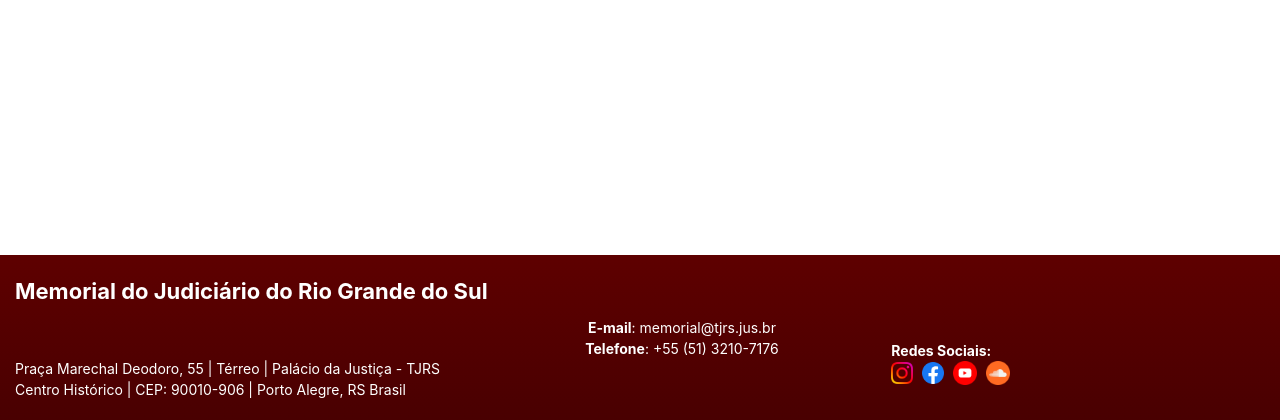
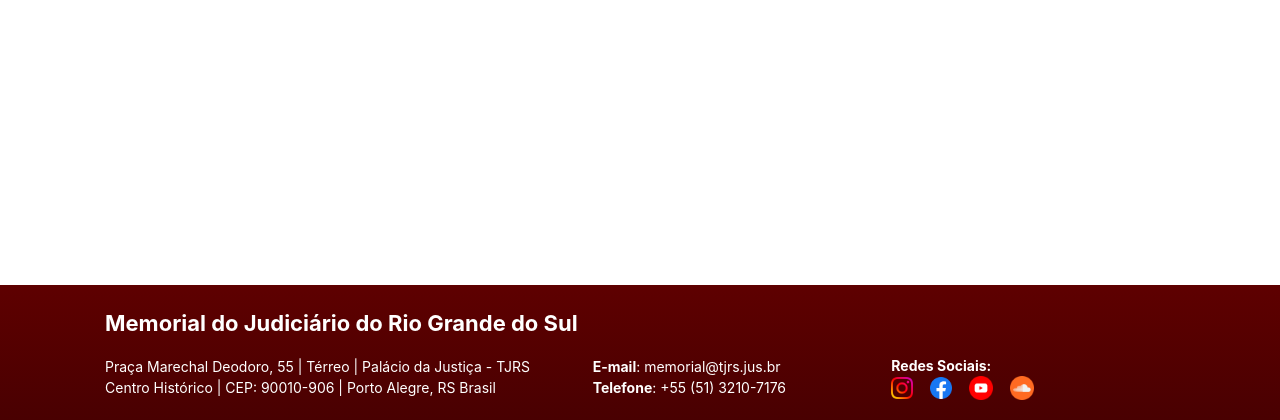
Before and after one commit to luornel/MemorialTJRS, a PHP site: page /footer.html in a window 1280 px wide. Shown: the part 380-800 px from the top of the page. Run offline with PHP 8.4, Linux system fonts and the light colour scheme.

Commit message:
Update footer.css

```diff
--- a/footer.css
+++ b/footer.css
@@ -1,7 +1,6 @@
 .footer {
     background: linear-gradient(to bottom, #5E0000, #490001);
     color: #ffffff;
-    padding: 10px 0 0;
     font-size: 14px;
     position: absolute;
     bottom: 0;
@@ -9,8 +8,7 @@
 }
 
 .footer .container {
-    max-width: 1400px;
-    margin: 0 auto;
+    max-width: 1100px;
     display: flex;
     justify-content: space-between;
     align-items: center;
@@ -18,46 +16,19 @@
 
 
 .footer  {
-    padding: 20px 0;
+    padding: 20px;
     white-space: nowrap;
-    margin-bottom: 0;
 }
 
 .titulo-footer {
     color: #ffffff;
     font-size: 22px;
     transition: color 0.3s;
-    text-decoration: none;
-    text-align: center;
-}
-
-.copy {
-    font-size: 22px;
-}
-
-.titulo:hover {
-    color: #DE0000;
-    text-decoration: none;
-}
-
-.footer-text-left {
-    text-align: left;
-}
-
-.footer-text-center {
-    text-align: center;
-}
-
-.footer-text-right {
-    text-align: right;
-}
-
-.contatos {
-    padding-top: -5px;
 }
 
 .redes-sociais,
 .social {
+    margin-right: 80px;
     margin-top: 50px;
 }
 
@@ -70,14 +41,9 @@
     text-decoration: none;
 }
 
-.endereço {
+.contato {
+    margin-top: 50px;
     text-align: left;
-    margin-top: 50px;
-}
-
-.contato {
-    /* margin-top: 50px; */
-    text-align: center;
 }
 
 .social {
@@ -88,9 +54,7 @@
 
 .maps:hover,
 .email:hover,
-.phone:hover,
-
-.hover {
+.phone:hover {
     color: #DE0000;
     text-decoration: none;
 }
@@ -98,20 +62,9 @@
 .icones a {
     display: inline-block;
     transition: transform 0.3s ease;
-    margin-right: 5px
+    margin-right: 13px
 }
 
 .icones a:hover {
     transform: translateY(-2px);
 }
-
-.footer-logo {
-    text-align: center;
-}
-
-hr {
-    width: 80%;
-    background-color: #ffffff;
-    text-align: center;
-    border: none;
-}
```
